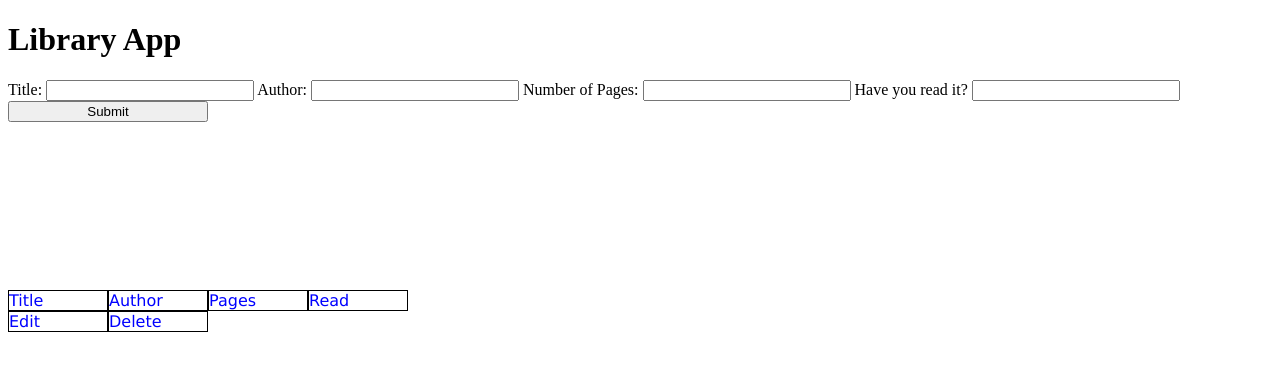
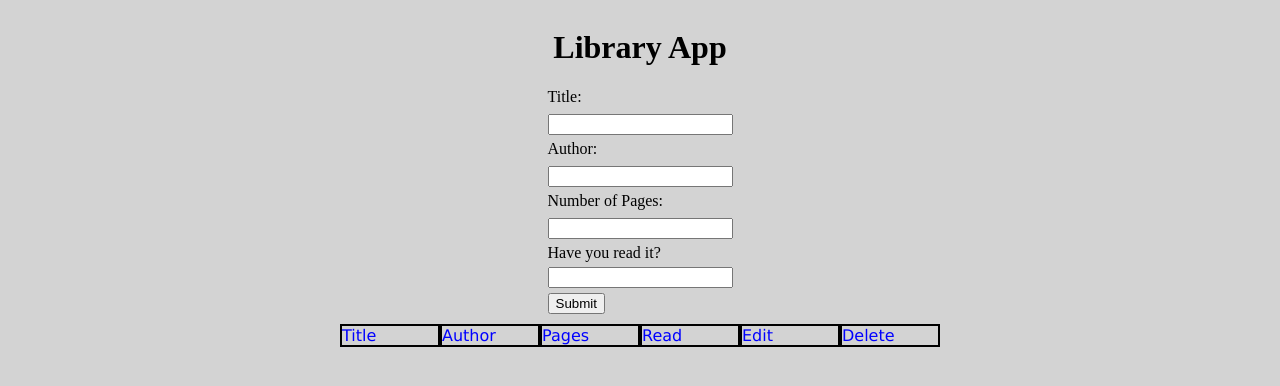
Before and after one commit to connorzalud/libraryapp, a plain HTML site: page index.html in a window 1280 px wide. Drawn offline with Linux system fonts and the light colour scheme.

Commit message:
minor styling

```diff
--- a/styles.css
+++ b/styles.css
@@ -1,19 +1,46 @@
-.form-input{
+body{
+    background-color: lightgray;
+}
+
+.main-container{
+    display:flex;
+    flex-direction: column;
+    gap:10px;
+    align-items: center;
+}
+
+#form-id{
+    display:grid;
+    grid-template-rows: repeat(5,1fr);
+    gap:5px;
+}
+
+.form-container{
+    display:flex;
+    flex-direction: column;
+    align-items: center;
+}
+
+.library-container{
+    display:grid;
+    grid-template-columns: repeat(6,100px);
+}
+
+.edit-container{
     display:grid;
     grid-template-rows: repeat(5,1fr);
 }
 
-.library-container{
-    display:grid;
-    grid-template-columns: repeat(4,100px);
+.edit-container input{
+    width:200px
 }
 
-.submit{
-    width:fit-content
+.edit-container button{
+    width:fit-content;
 }
 
 .form-input input{
-    width:200px;
+    width:fit-content;
 }
 
 .book-row{
@@ -23,6 +50,6 @@
 
 .header-row{
     color:blue;
-    border:1px solid black;
+    border:2px solid black;
     font-family: 'Lucida Sans', 'Lucida Sans Regular', 'Lucida Grande', 'Lucida Sans Unicode', Geneva, Verdana, sans-serif;
 }
```
